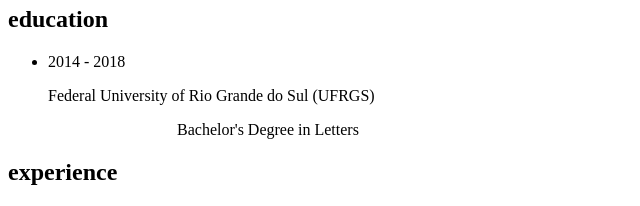
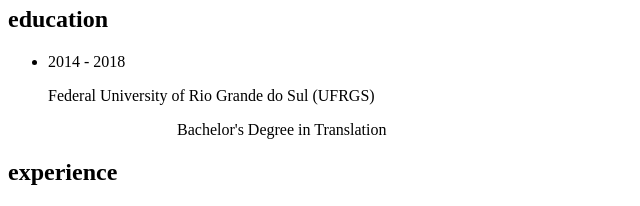
Before and after one commit to joaoeduardogomes/react-cv, a Next.js app in the folder joao-cv/: page / in a window 1280 px wide. Shown: the part 3920-4126 px from the top of the page, without its empty margins (0-640 px from the left). Built offline with nearby package versions, Linux system fonts and the light colour scheme.

Commit message:
updated the degree from 'Letters' to 'Translation'

```diff
--- a/joao-cv/src/components/Education/index.jsx
+++ b/joao-cv/src/components/Education/index.jsx
@@ -25,7 +25,7 @@
                         </span>
                         <p className="educationCourse">
                             {currentLanguage === 'en'
-                                ? "Bachelor's Degree in Letters"
+                                ? "Bachelor's Degree in Translation"
                                 : "Bacharelado em Letras"}
 
                         </p>
```
